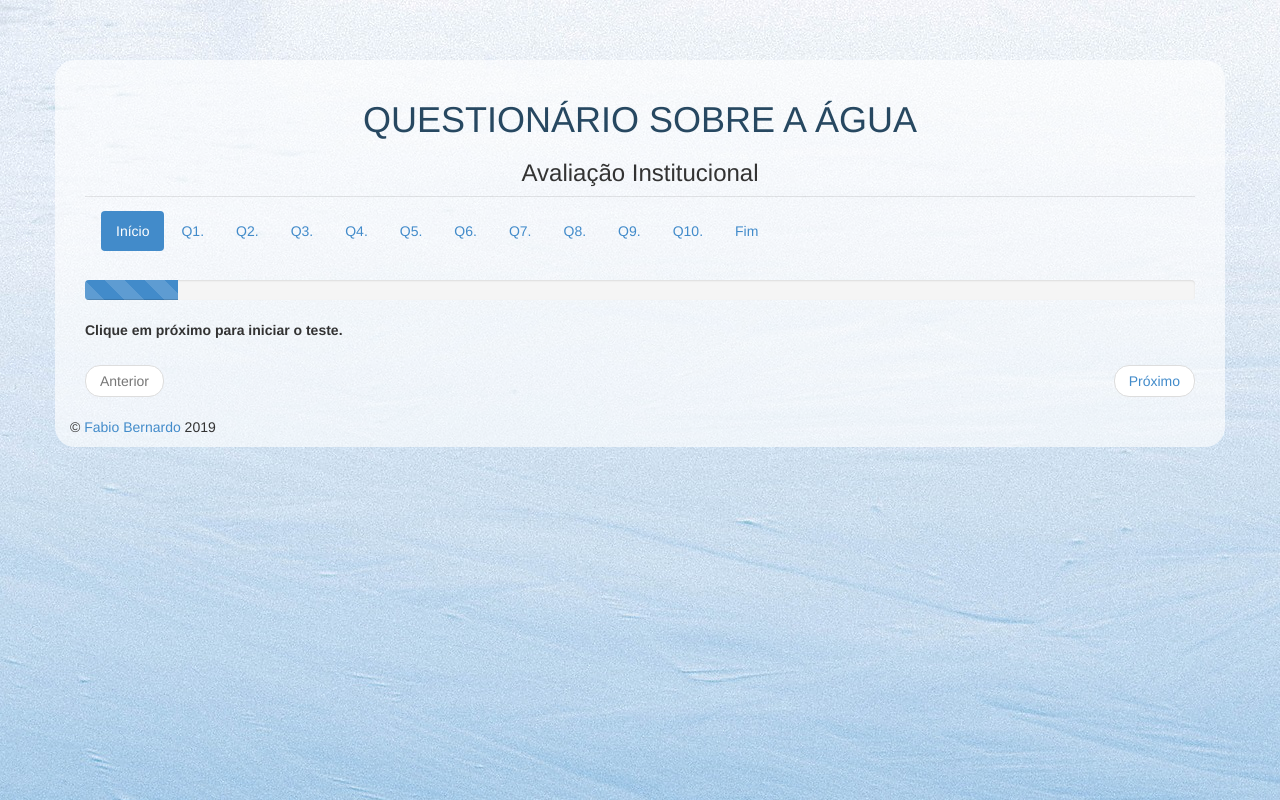
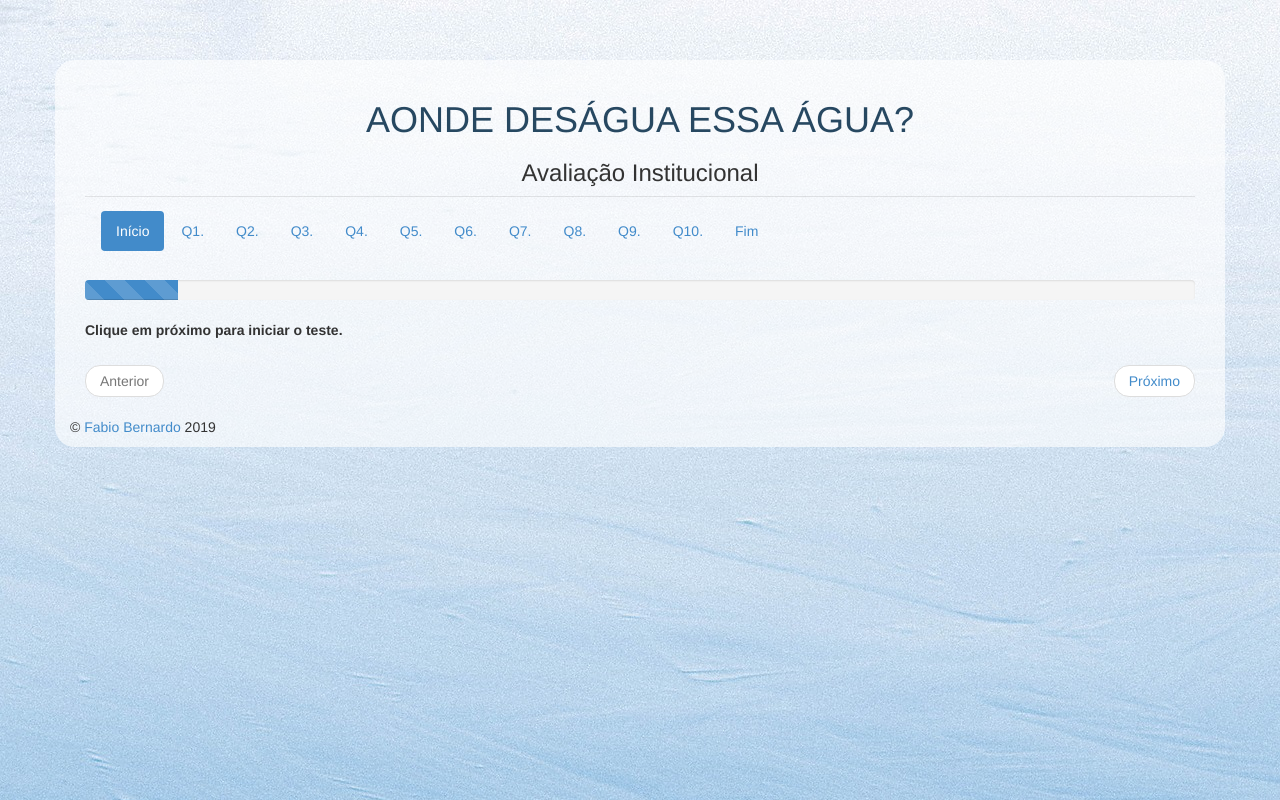
Before and after one commit to projeto-agua/questions, a website: page index.html in a window 1280 px wide. Drawn offline with nearby package versions, Linux system fonts and the light colour scheme.

Commit message:
update index

```diff
--- a/index.html
+++ b/index.html
@@ -43,7 +43,7 @@
     <div class="row-fluid">
     <div class="col-xs-12">
     <div class="hero-unit text-center">
-            <h1>QUESTIONÁRIO SOBRE A ÁGUA</h1>
+    <h1>AONDE DESÁGUA ESSA ÁGUA?</h1>
     <h3>Avaliação Institucional</h3>
     <p></p>
     </div>
```
Lines whose indentation alone changed are shown as unchanged.
